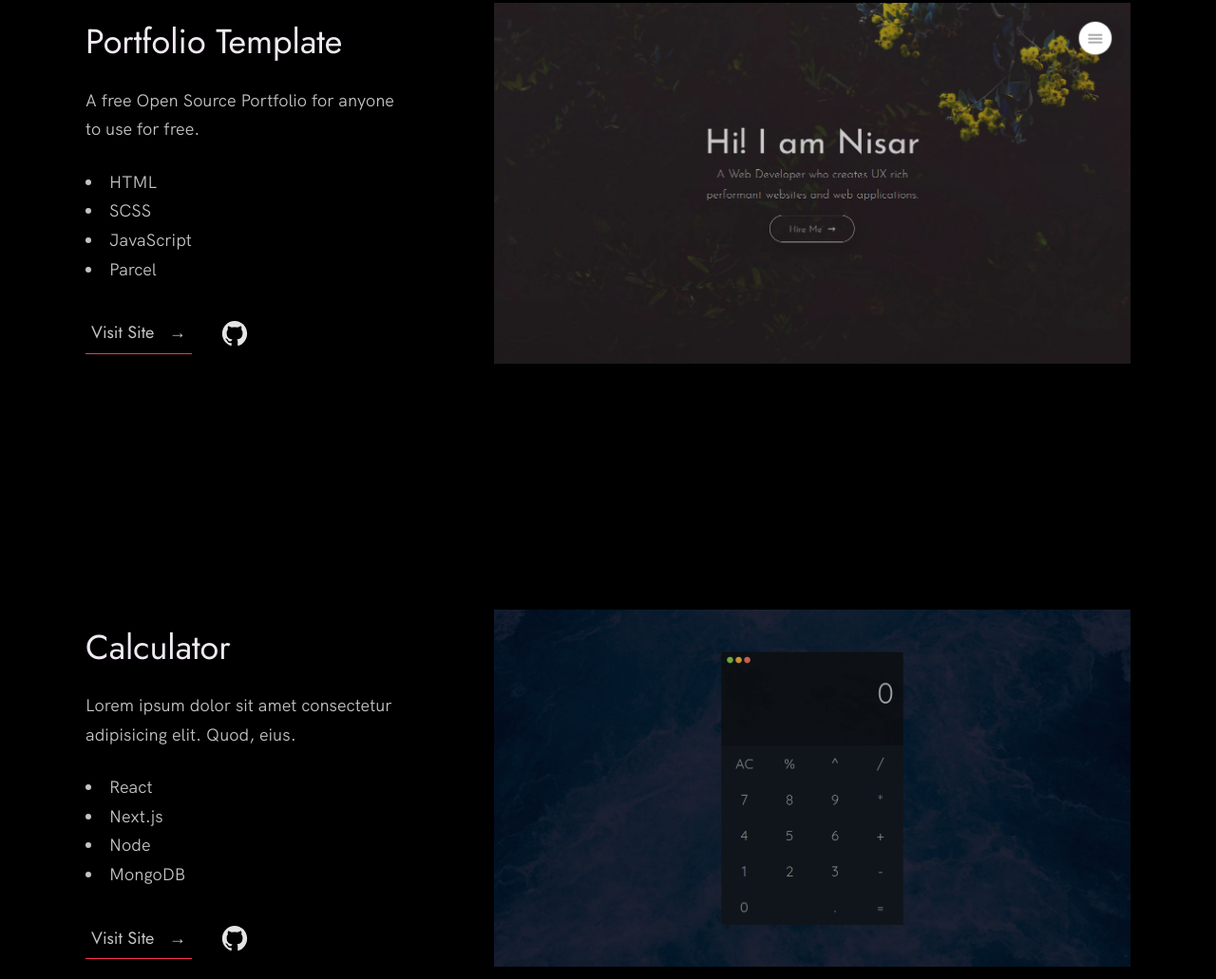
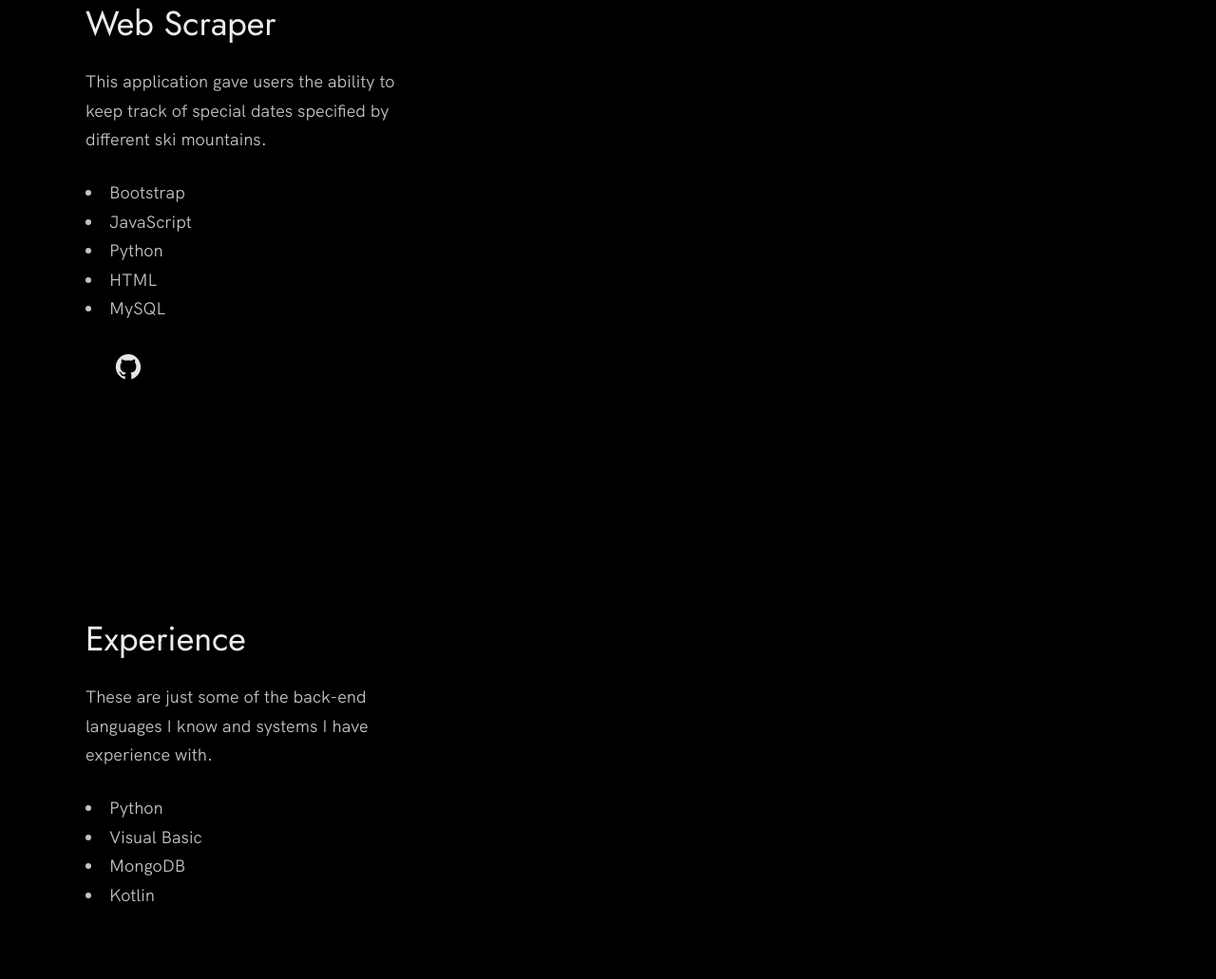
Before and after one commit to rkemp12/Eportfolio, a plain HTML site: page index.html in a window 1280 px wide. Shown: the part 1065-2096 px from the top of the page at 95% size. Drawn offline with Linux system fonts and the light colour scheme.

Commit message:
third commit

```diff
--- a/index.html
+++ b/index.html
@@ -42,7 +42,7 @@
       <nav class="nav" role="navigation">
         <ul class="nav__items">
           <li class="nav__item"><a href="#work" class="nav__link">Work</a></li>
-          <li class="nav__item"><a href="#clients" class="nav__link">Projects</a></li>
+          <li class="nav__item"><a href="#projects" class="nav__link">Employers</a></li>
           <li class="nav__item">
             <a href="#about" class="nav__link">About</a>
           </li>
@@ -76,56 +76,24 @@
 
           <div class="work__box">
             <div class="work__text">
-              <h3>Portfolio Template</h3>
+              <h3>Web Scraper</h3>
               <p>
-                A free Open Source Portfolio for anyone to use for free.
+                This application gave users the ability to keep track of special
+                dates specified by different ski mountains.
               </p>
               <ul class="work__list">
+                <li>Bootstrap</li>
+                <li>JavaScript</li>
+                <li>Python</li>
                 <li>HTML</li>
-                <li>SCSS</li>
-                <li>JavaScript</li>
-                <li>Parcel</li>
+                <li>MySQL</li>
               </ul>
 
               <div class="work__links">
-                <a href="https://nisar.surge.sh" target="_blank" class="link__text">
-                  Visit Site <span>&rarr;</span>
-                </a>
-                <a href="https://github.com/nisarhassan12/portfolio" title="View Source Code" target="_blank">
-                  <img src="./images/github.svg" class="work__code" alt="GitHub">
-                </a>
-              </div>
-            </div>
-            <div class="work__image-box">
-              <img src="./images/project-1.png" class="work__image" alt="Project 1" />
-            </div>
-          </div>
-
-          <div class="work__box">
-            <div class="work__text">
-              <h3>Calculator</h3>
-              <p>
-                Lorem ipsum dolor sit amet consectetur adipisicing elit. Quod,
-                eius.
-              </p>
-              <ul class="work__list">
-                <li>React</li>
-                <li>Next.js</li>
-                <li>Node</li>
-                <li>MongoDB</li>
-              </ul>
-
-              <div class="work__links">
-                <a href="#" class="link__text">
-                  Visit Site <span>&rarr;</span>
-                </a>
-                <a href="#">
+                <a href="https://github.com/rkemp12/SkiMoLoCo">
                   <img src="./images/github.svg" class="work__code" title="View Source Code" alt="GitHub">
                 </a>
               </div>
-            </div>
-            <div class="work__image-box">
-              <img src="./images/project-2.png" class="work__image" alt="Project 1" />
             </div>
           </div>
 
@@ -133,27 +101,14 @@
             <div class="work__text">
               <h3>Experience</h3>
               <p>
-                These are just some of the languages I know and systems I have experience with.
+                These are just some of the back-end languages I know and systems I have experience with.
               </p>
               <ul class="work__list">
                 <li>Python</li>
                 <li>Visual Basic</li>
-                <li>JavaScript</li>
                 <li>MongoDB</li>
                 <li>Kotlin</li>
               </ul>
-
-              <div class="work__links">
-                <a href="#" class="link__text">
-                  Visit Site <span>&rarr;</span>
-                </a>
-                <a href="#">
-                  <img src="./images/github.svg" class="work__code" title="View Source Code" alt="GitHub">
-                </a>
-              </div>
-            </div>
-            <div class="work__image-box">
-              <img src="./images/project-3.png" class="work__image" alt="Project 3" />
             </div>
           </div>
         </div>
@@ -186,7 +141,7 @@
               I have worked as a software engineer at a couple different companies.
             </p>
             <!-- Provide a link to your resume -->
-            <a href="#" class="btn">My Resume</a>
+            <a href="/images/Resume.pdf" class="btn">My Resume</a>
           </div>
 
           <div class="about__photo-container">
@@ -211,7 +166,7 @@
           you would like further information about.
         </p>
         <!-- Replace the email with yours -->
-        <a href="mailto:you@example.com" class="btn">you@example.com</a>
+        <a href="mailto:rileykemp00@gmail.com" class="btn">rileykemp00@gmail.com</a>
       </div>
     </div>
   </section>
@@ -223,7 +178,7 @@
       <!-- Update the links to point to your accounts -->
       <ul class="footer__social-links">
         <li class="footer__social-link-item">
-          <a href="https://github.com/rkemp12/" title="Link to Github Profile">
+          <a href="https://github.com/rkemp12/" id="git" title="Link to Github Profile">
             <img src="./images/github.svg" class="footer__social-image" alt="Github">
           </a>
         </li>
```
Also changed, not shown: 1 other file.
